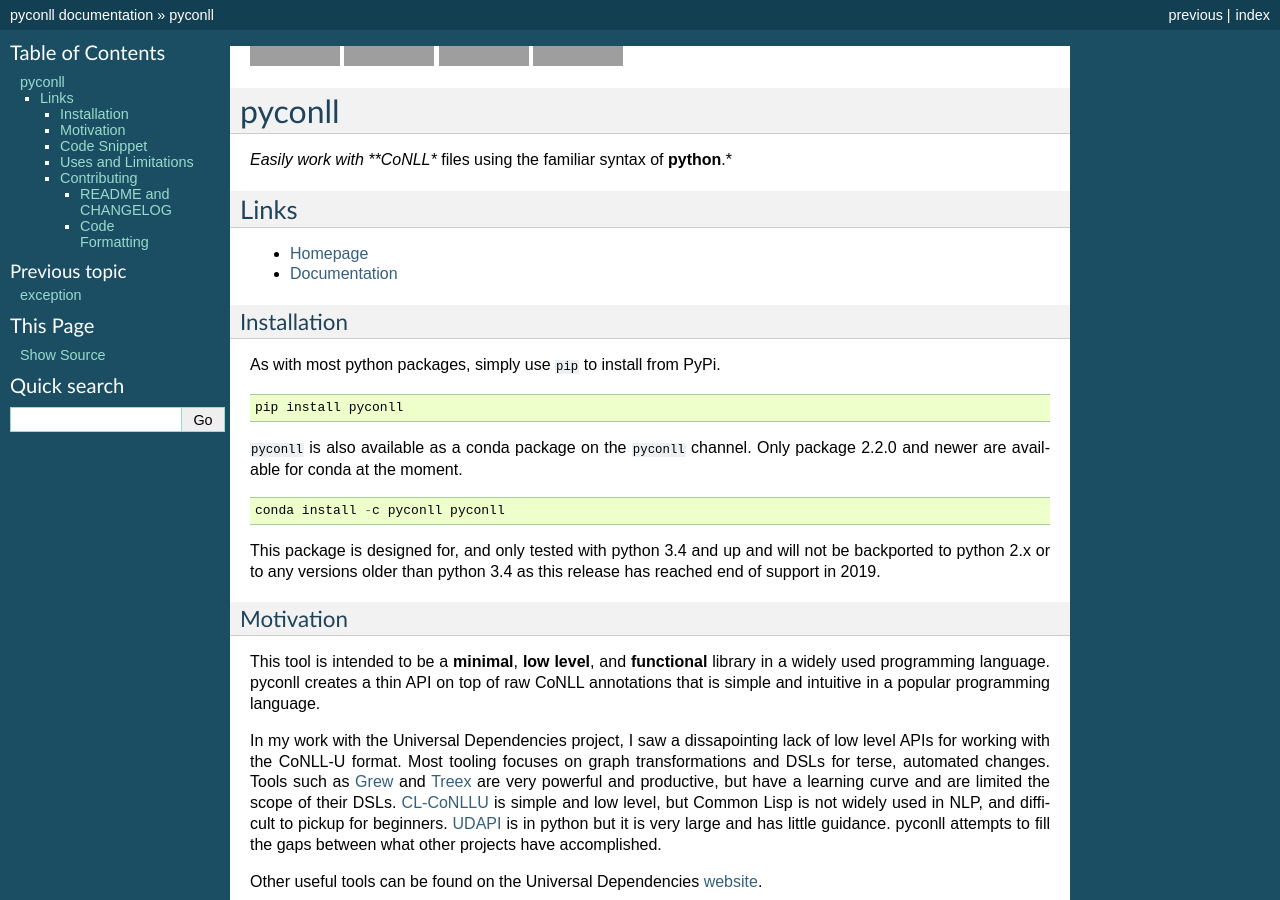
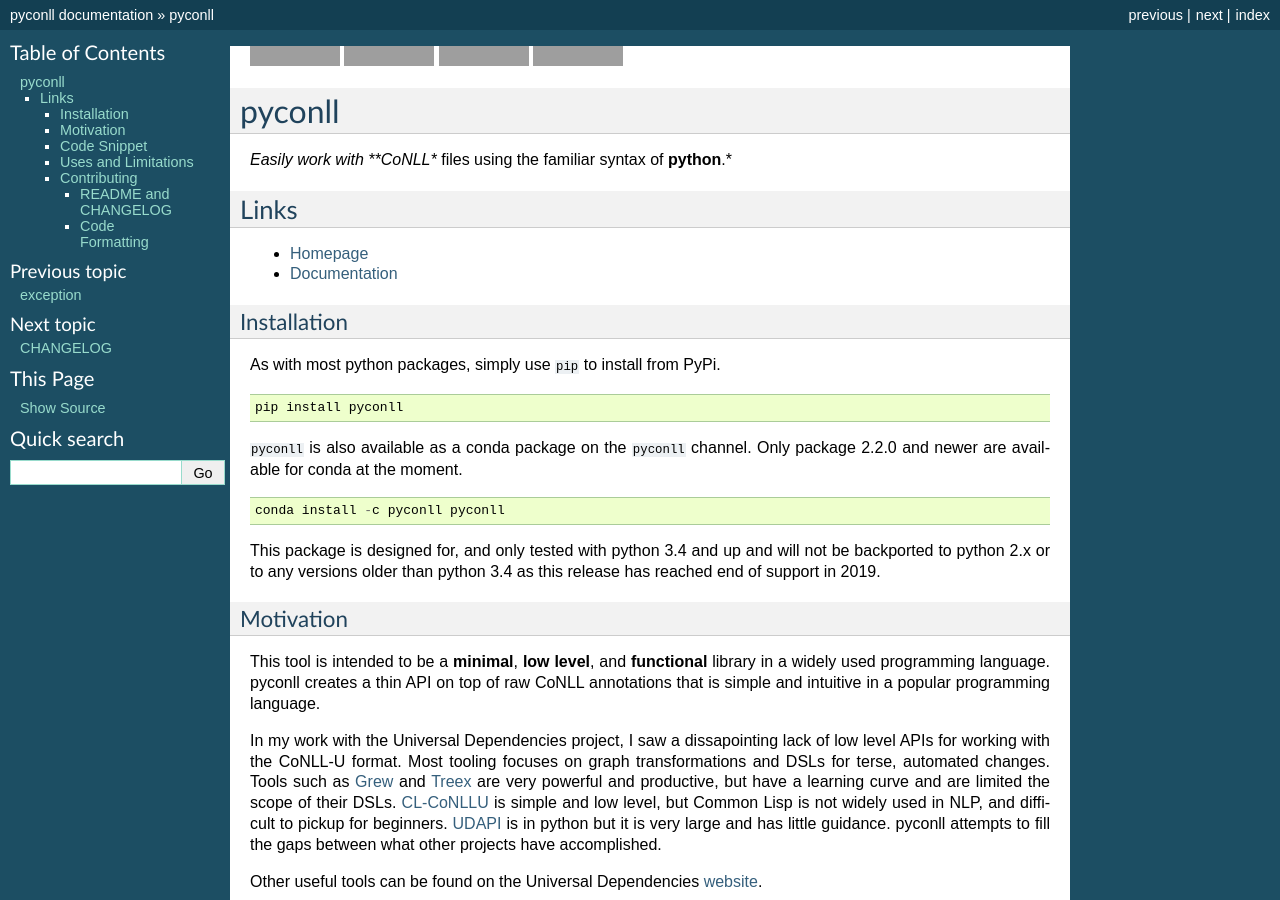
Before and after one commit to pyconll/pyconll, a Sphinx documentation site: the page built from docs/readme.rst, in a window 1280 px wide and 900 px high, cut to the strip 0-900 px from the top of the window. Built offline with Sphinx 7.4.7, drawn with Linux system fonts in a browser that asks for light colours; pages that are not in the unit, such as notebooks, are missing from menus; the version number could not be read and is left out; grey boxes are pictures that could not be loaded.

Commit message:
Add back changelog.

```diff
--- a/docs/index.rst
+++ b/docs/index.rst
@@ -46,7 +46,7 @@
    pyconll/exception
 
    README <readme>
-   CHANGELOG
+   changelog
 
 
 .. _github: https://github.com/matgrioni/pyconll/
```
